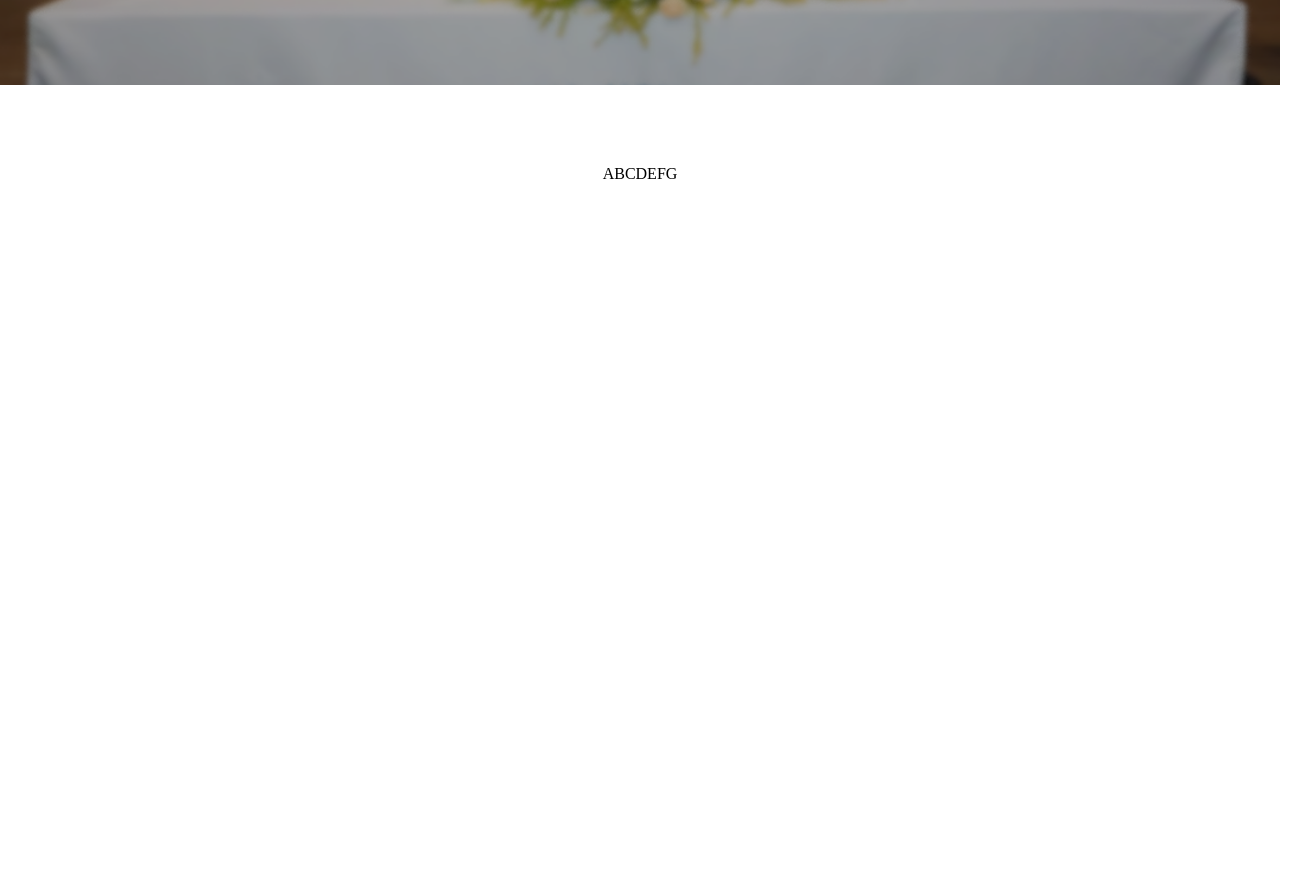
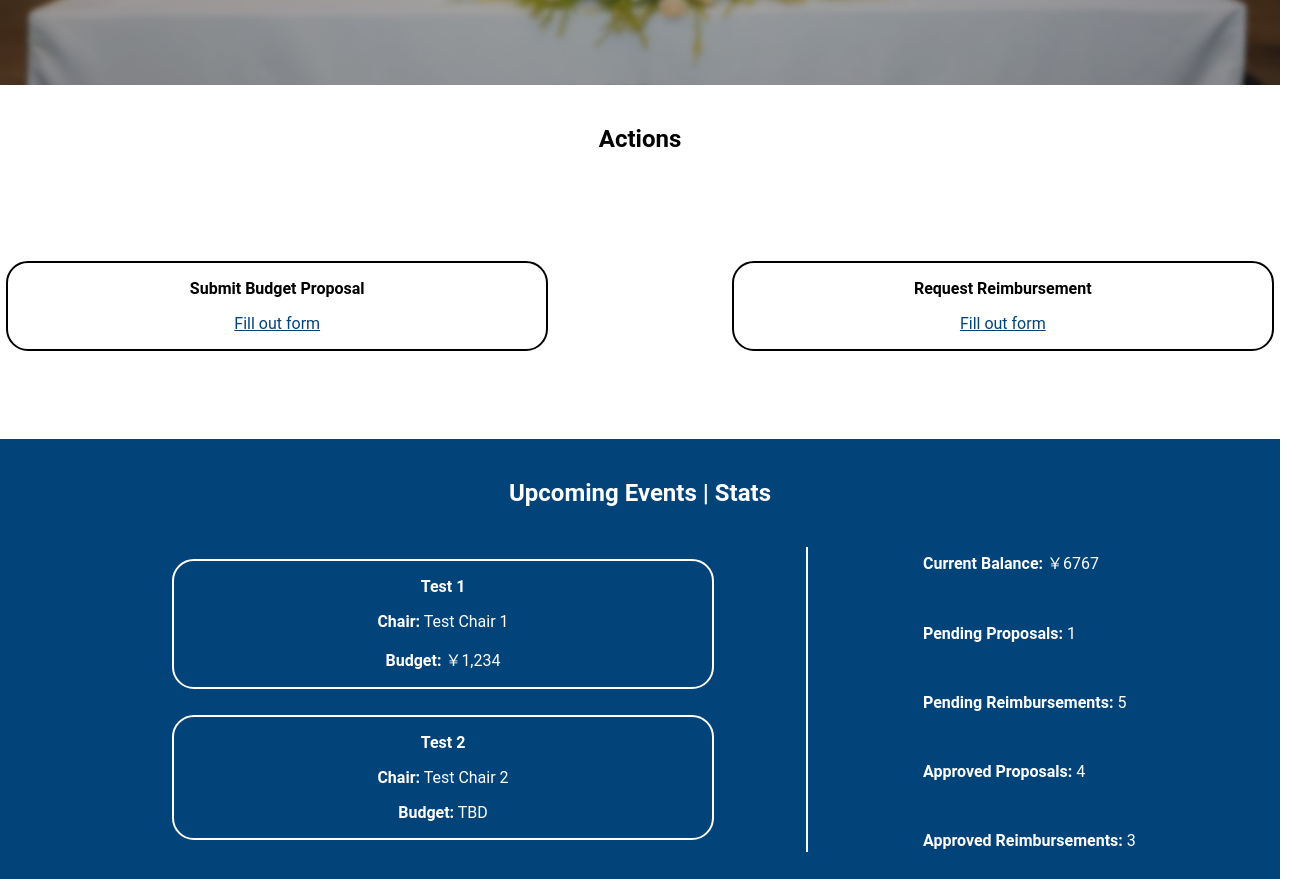
Before and after one commit to Eddy12597/BIPH-NHS-Treasurer, a Vue app: page / in a window 1280 px wide. Shown: the part 551-1430 px from the top of the page, 1302 px wide, since content can reach past the window. Before the commit the page ends 1116 px from the top, so only its background shows below. Built offline with nearby package versions, Linux system fonts and the light colour scheme.

Commit message:
added actions and upcoming stats

```diff
--- a/index.html
+++ b/index.html
@@ -4,7 +4,7 @@
     <meta charset="UTF-8" />
     <link rel="icon" type="image/svg+xml" href="/favicon.svg" />
     <meta name="viewport" content="width=device-width, initial-scale=1.0" />
-    <title>BIPH NHS Treasure Online</title>
+    <title>BIPH NHS Treasury</title>
   </head>
   <body style="margin: 0;">
     <div id="app"></div>
--- a/src/components/Header.vue
+++ b/src/components/Header.vue
@@ -5,6 +5,10 @@
 			<picture>
 				<source srcset="../assets/nhs-logo.png">
 				<img src="../assets/nhs-logo.png" alt="NHS-LOGO">
+			</picture>
+			<picture>
+				<source srcset="../assets/biph-logo.png">
+				<img src="../assets/biph-logo.png" alt="BIPH-LOGO">
 			</picture>
 		</router-link>
 	</div>
@@ -28,7 +32,7 @@ header {
 	height: 7.5vh;
 	display: flex;
 	align-items: center;
-	border-bottom: 1px solid var(--blue-1-);
+	border-bottom: 1px solid var(--blue-1);
 }
 
 #header-left {
@@ -52,12 +56,14 @@ header {
 }
 
 #logo-pic {
-	height: 105%;
-	display: block;
+	height: 100%;
+	display: flex;
+	margin-top: 1.3vh;
+	gap: 1.5vw;
 }
 
 #logo-pic img {
-	height: 100%;
+	height: 80%;
 	width: auto;
 	display: block;
 	object-fit: contain;
--- a/src/components/MenubarItem.vue
+++ b/src/components/MenubarItem.vue
@@ -35,13 +35,13 @@ withDefaults(defineProps<Props>(), {
 }
 
 .menubar-item a:hover {
-  color: var(--blue-1);
+  color: var(--blue1);
   background-color: #f0f0f0;
 }
 
 .menubar-item a.active {
-  color: var(--blue-1);
+  color: var(--blue1);
   font-weight: bold;
-  border-bottom: 2px solid var(--blue-1);;
+  border-bottom: 2px solid var(--blue1);;
 }
 </style>
--- /dev/null
+++ b/src/components/SubSection.vue
@@ -0,0 +1,53 @@
+<template>
+	<div class="subsection-item" :style="{ width: width, height: height, color: color, outlineColor: color }">
+		<h2 class="subsection-title" :style="{ color: color }">{{ title }}</h2>
+		<slot class="subsection-text"></slot>
+	</div>
+</template>
+
+<style scoped>
+.subsection-item {
+	display: flex;
+	align-items: center;
+	flex-direction: column;
+	box-shadow: lightgray;
+	outline: black 2px solid;
+	border-radius: 20px;
+	padding: 2vh 1vw 2vh 1vw;
+	gap: 2vh;
+
+	margin: 30px;
+}
+.subsection-title {
+	font-size: 2vh;
+	color: black;
+}
+.subsection-text {
+	color: black;
+}
+
+.subsection-item:hover,
+.subsection-item:active {
+  transform: translateY(-7.5px);
+  transition: transform 0.3s ease-in-out;
+}
+
+</style>
+
+<script setup lang="ts">
+
+interface Props {
+  title: string,
+  width?: string,
+  height?: string,
+  color?: string
+}
+
+withDefaults(defineProps<Props>(), {
+  title: "Title",
+  width: "40vw",
+  height: "auto",
+  color: "black"
+});
+
+</script>
--- /dev/null
+++ b/src/components/main.vue
@@ -0,0 +1,36 @@
+<script lang="ts">
+
+class UpcomingEvent {
+
+	public eventName: string;
+	public eventChair: string;
+	public approxTotalBudget?: number;
+
+
+	constructor(eventName: string, eventChair: string, approxTotalBudget?: number) {
+		this.eventName = eventName;
+		this.eventChair = eventChair;
+		this.approxTotalBudget = approxTotalBudget;
+	}
+}
+
+export function getUpcomingEvents(): Array<UpcomingEvent> {
+	// Test
+
+	let eventA = new UpcomingEvent("Test 1", "Test Chair 1", 1234);
+	let eventB = new UpcomingEvent("Test 2", "Test Chair 2");
+
+	return [eventA, eventB];
+}
+
+export function getStats() {
+	return {
+		"balance": 6767,
+		"pending_proposals": 1,
+		"pending_reimbursements": 5,
+		"approved_proposals": 4,
+		"approved_reimbursements": 3,
+	}
+}
+
+</script>
--- a/src/main.ts
+++ b/src/main.ts
@@ -1,6 +1,7 @@
 import { createApp } from 'vue'
 import App from './App.vue'
 import router from './router'
+import "./style.css"
 
 const app = createApp(App)
 app.use(router)
--- a/src/pages/Home.vue
+++ b/src/pages/Home.vue
@@ -1,5 +1,13 @@
 <script setup lang="ts">
 import Header from "../components/Header.vue";
+import SubSection from "../components/SubSection.vue";
+
+import { ref } from "vue";
+import { getUpcomingEvents, getStats } from "../components/main.vue"
+
+let upcomingEvents = ref(getUpcomingEvents());
+let stats = ref(getStats());
+
 </script>
 
 <template>
@@ -7,14 +15,61 @@ import Header from "../components/Header.vue";
   <div id="hero">
 		<h1>BIPH NHS Treasury</h1>
 		<p>An organized, systemized, and traceable approach to NHS event financials.</p>
+		<!-- <p>
+
+		</p> -->
   </div>
 
   <div id="section-1">
-		ABCDEFG
+		<h2>Actions</h2>
+		<div id="section-1-subsections">
+			<SubSection title="Submit Budget Proposal">
+				<a href="https://youtube.com/">Fill out form</a>
+			</SubSection>
+			<SubSection title="Request Reimbursement">
+				<a href="https://youtube.com/">Fill out form</a>
+			</SubSection>
+		</div>
+  </div>
+
+  <div id="section-2">
+		<h2>Upcoming Events | Stats</h2>
+		<div id="events-and-stats">
+			<div id="events">
+				<SubSection
+					v-for="event in upcomingEvents"
+					:key="event.eventName"
+					:title="event.eventName"
+					color="white"
+				>
+					<p><strong>Chair:</strong> {{ event.eventChair }}</p>
+					<p v-if="event.approxTotalBudget">
+						<strong>Budget:</strong> ￥{{ event.approxTotalBudget.toLocaleString() }}
+					</p>
+					<p v-else>
+						<strong>Budget:</strong> TBD
+					</p>
+				</SubSection>
+			</div>
+
+			<div id="events-stats-sep-line"></div>
+
+			<div id="stats">
+				<p><strong>Current Balance:</strong> ￥{{ stats.balance }}</p>
+				<p><strong>Pending Proposals:</strong> {{ stats.pending_proposals }}</p>
+				<p><strong>Pending Reimbursements:</strong> {{ stats.pending_reimbursements }}</p>
+				<p><strong>Approved Proposals:</strong> {{ stats.approved_proposals }}</p>
+				<p><strong>Approved Reimbursements:</strong> {{ stats.approved_reimbursements }}</p>
+			</div>
+		</div>
   </div>
 </template>
 
 <style lang="css" scoped>
+
+/* * {
+	outline: green 1px dashed;
+} */
 
 #hero {
 	width: 100%;
@@ -56,12 +111,21 @@ import Header from "../components/Header.vue";
 
 #section-1 {
 	width: 100%;
-	height: 50vh;
+	/* height: 50vh; */
 	animation: fadeIn 2s ease-in-out;
 
 	display: flex;
 	flex-direction: column;
 	align-items: center;
+	margin-top: 5vh;
+	margin-bottom: 7.5vh;
+}
+
+#section-1-subsections {
+	display: flex;
+	align-items: center;
+	justify-content: space-between;
+	gap: 10vw;
 	margin-top: 10vh;
 }
 
@@ -75,4 +139,41 @@ import Header from "../components/Header.vue";
 	}
 }
 
+#section-2 {
+	width: 100%;
+	height: 50vh;
+	animation: fadeIn 2s ease-in-out;
+
+	display: flex;
+	flex-direction: column;
+	align-items: center;
+	margin-top: 5vh;
+	padding-top: 5vh;
+	color: white;
+
+	background-color: var(--blue1);
+	gap: 3vh;
+}
+
+#events-and-stats {
+	display: flex;
+	align-items: center;
+	justify-content: space-between;
+	gap: 5vw;
+}
+
+#events-stats-sep-line {
+	border: 1px white solid;
+	height: 90%;
+	width: 0;
+}
+
+#stats {
+	margin-left: 4vw;
+	display: flex;
+	flex-direction: column;
+	align-items: flex-start;
+	gap: 50px;
+}
+
 </style>
--- a/src/style.css
+++ b/src/style.css
@@ -12,5 +12,9 @@ body {
 }
 
 :root {
-    --blue-1: #02437A;
+    --blue1: #02437A;
 }
+
+a {
+	color: var(--blue1);
+}
```
Also changed, not shown: src/assets/biph-logo.png (added).
